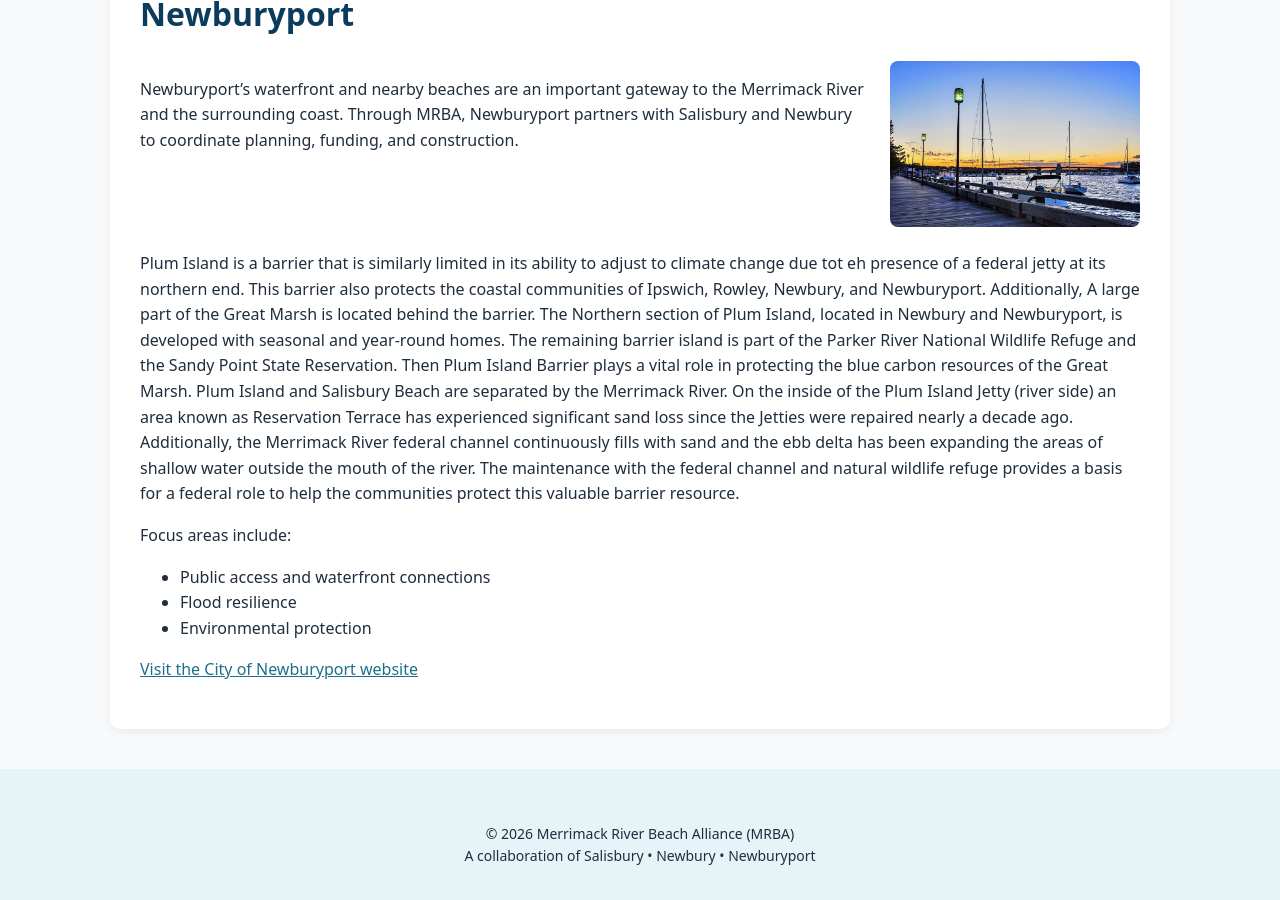
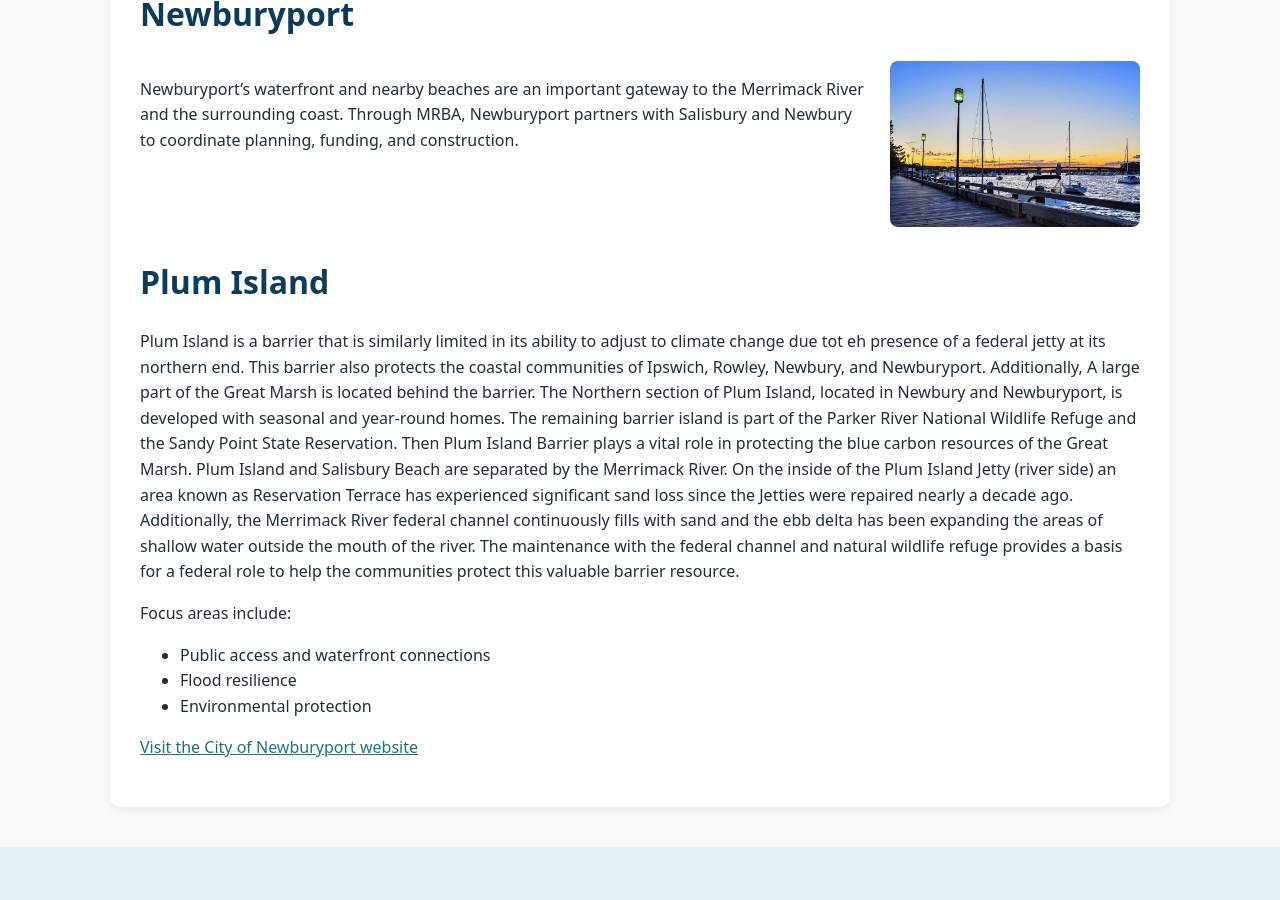
Before and after one commit to MAMRBAGOV/mamrba.gov, a Jekyll site: the page built from newburyport.md, in a window 1280 px wide and 900 px high, scrolled down 654 px. Built offline with Jekyll 4.4.1, drawn with Linux system fonts in a browser that asks for light colours.

Commit message:
Update newburyport.md

```diff
--- a/newburyport.md
+++ b/newburyport.md
@@ -17,6 +17,7 @@ title: Page Title
     <img src="/assets/images/towns/newburyport.jpg" alt="Newburyport" style="width: 100%; border-radius: 8px;">
   </div>
 </div>
+# Plum Island
 Plum Island is a barrier that is similarly limited in its ability to adjust to climate change due tot eh presence of a federal jetty at its northern end.  This barrier also protects the coastal communities of Ipswich, Rowley, Newbury, and Newburyport.  Additionally, A large part of the Great Marsh is located behind the barrier.  The Northern section of Plum Island, located in Newbury and Newburyport, is developed with seasonal and year-round homes.  The remaining barrier island is part of the Parker River National Wildlife Refuge and the Sandy Point State Reservation.  Then Plum Island Barrier plays a vital role in protecting the blue carbon resources of the Great Marsh.  Plum Island and Salisbury Beach are separated by the Merrimack River.
 On the inside of the Plum Island Jetty (river side) an area known as Reservation Terrace has experienced significant sand loss since the Jetties were repaired nearly a decade ago.  Additionally, the Merrimack River federal channel continuously fills with sand and the ebb delta has been expanding the areas of shallow water outside the mouth of the river.
 The maintenance with the federal channel and natural wildlife refuge provides a basis for a federal role to help the communities protect this valuable barrier resource.
```
